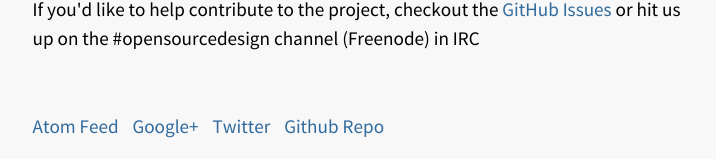
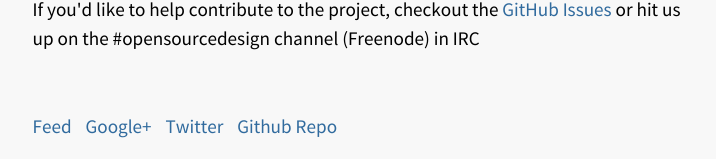
Before and after one commit to DesignOpen/designopen.github.io, a Jekyll site: the page built from index.html, in a window 1280 px wide. Shown: the part 1717-1876 px from the top of the page, without its empty margins (281-997 px from the left). Built offline with Jekyll 4.4.1, drawn with Linux system fonts in a browser that asks for light colours.

Commit message:
added feedpress to the feed

```diff
--- a/_layouts/default.html
+++ b/_layouts/default.html
@@ -24,7 +24,7 @@
     <footer class="site">
       <nav id="mainnav">
         <ul>
-          <li><a href="/atom.xml">Atom Feed</a></li>
+          <li><a href="http://feedpress.me/opensourcedesignis">Feed</a></li>
           <li><a href="https://plus.google.com/116336973990953325499" rel="publisher">Google+</a></li>
           <li><a href="http://twitter.com/designopen">Twitter</a></li>
           <li><a href="https://github.com/opensourcedesignis/opensourcedesignis.github.io">Github Repo</a></li>
```
Also changed, not shown: 1 other file.
